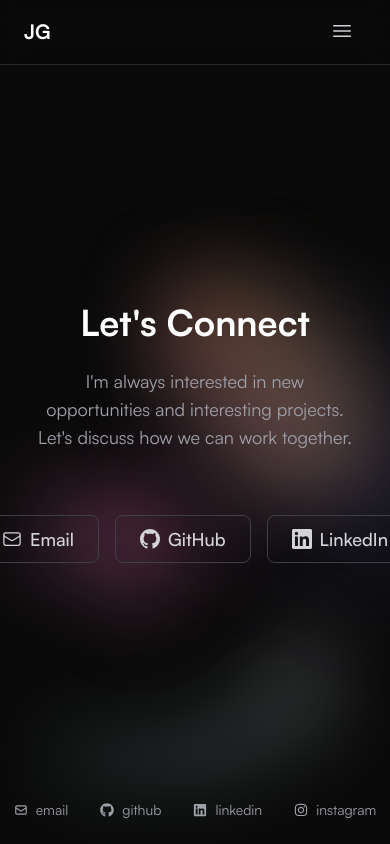
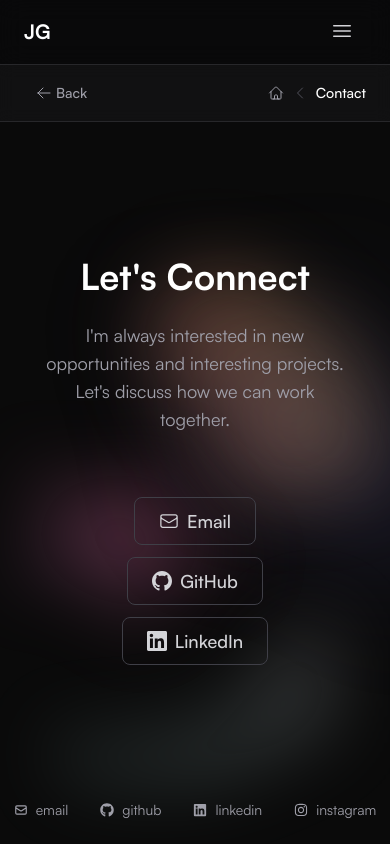
Before and after one commit to jgalmeida93/jgalmeida-portfolio, a Next.js app: page /contact in a window 390 px wide. Shown: the top 844 px of the page. Built offline with nearby package versions, Linux system fonts and the light colour scheme.

Commit message:
feat: add breadcrumbs component

```diff
--- a/src/app/layout.tsx
+++ b/src/app/layout.tsx
@@ -1,6 +1,7 @@
 import type { Metadata } from "next";
 import "./globals.css";
 import { Navigation } from "@/components/ui/navigation";
+import { Breadcrumbs } from "@/components/ui/breadcrumbs";
 import { SocialLinks } from "@/components/ui/social-links";
 import { BackgroundArtifact } from "@/components/ui/background-artifact";
 
@@ -48,6 +49,7 @@ export default function RootLayout({
       <body className="min-h-screen flex flex-col bg-zinc-950">
         <BackgroundArtifact />
         <Navigation items={navigationItems} />
+        <Breadcrumbs />
         <main className="flex-1 flex flex-col items-center justify-center px-4">
           {children}
         </main>
--- a/src/components/sections/contact-section.tsx
+++ b/src/components/sections/contact-section.tsx
@@ -85,7 +85,7 @@ export function ContactSection({ contact }: ContactSectionProps) {
           </p>
         </motion.div>
 
-        <div className="flex items-center justify-center gap-4 max-w-xs mx-auto">
+        <div className="flex flex-col w-full gap-3 items-center justify-center md:flex-row md:gap-4 md:w-auto">
           {socialLinks.map((link, index) => (
             <SocialLink
               key={link.label}
--- /dev/null
+++ b/src/components/ui/breadcrumbs.tsx
@@ -0,0 +1,117 @@
+"use client";
+
+import { motion } from "framer-motion";
+import {
+  ChevronLeftIcon,
+  HomeIcon,
+  ArrowLeftIcon,
+} from "@heroicons/react/24/outline";
+import Link from "next/link";
+import { usePathname, useRouter } from "next/navigation";
+import { Button } from "./button";
+
+interface BreadcrumbItem {
+  name: string;
+  href: string;
+}
+
+interface BreadcrumbsProps {
+  className?: string;
+}
+
+export function Breadcrumbs({ className }: BreadcrumbsProps) {
+  const pathname = usePathname();
+  const router = useRouter();
+
+  const getBreadcrumbs = (): BreadcrumbItem[] => {
+    const segments = pathname.split("/").filter(Boolean);
+
+    if (segments.length === 0) {
+      return [];
+    }
+
+    const breadcrumbs: BreadcrumbItem[] = [];
+    let currentPath = "";
+
+    segments.forEach((segment, index) => {
+      currentPath += `/${segment}`;
+      const name = segment.charAt(0).toUpperCase() + segment.slice(1);
+      breadcrumbs.push({
+        name,
+        href: currentPath,
+      });
+    });
+
+    return breadcrumbs;
+  };
+
+  const breadcrumbs = getBreadcrumbs();
+
+  if (breadcrumbs.length === 0) {
+    return null;
+  }
+
+  const handleBack = () => {
+    if (breadcrumbs.length > 1) {
+      // Go to the previous breadcrumb
+      const previousBreadcrumb = breadcrumbs[breadcrumbs.length - 2];
+      router.push(previousBreadcrumb.href);
+    } else {
+      // Go home if we're at the first level
+      router.push("/");
+    }
+  };
+
+  return (
+    <motion.div
+      initial={{ opacity: 0, y: -10 }}
+      animate={{ opacity: 1, y: 0 }}
+      className={`md:hidden ${className || ""}`}
+    >
+      <div className="bg-zinc-900/50 backdrop-blur-sm border-b border-zinc-800">
+        <div className="mx-auto max-w-7xl px-6 lg:px-8">
+          <div className="flex items-center justify-between py-3">
+            {/* Back button */}
+            <Button
+              variant="ghost"
+              size="sm"
+              onClick={handleBack}
+              className="flex items-center space-x-1 text-zinc-400 hover:text-white"
+            >
+              <ArrowLeftIcon className="h-4 w-4" />
+              <span className="text-sm">Back</span>
+            </Button>
+
+            {/* Breadcrumb trail */}
+            <div className="flex items-center space-x-2">
+              <Link
+                href="/"
+                className="flex items-center text-zinc-400 hover:text-white transition-colors"
+              >
+                <HomeIcon className="h-4 w-4" />
+              </Link>
+
+              {breadcrumbs.map((item, index) => (
+                <div key={item.href} className="flex items-center space-x-2">
+                  <ChevronLeftIcon className="h-4 w-4 text-zinc-600" />
+                  {index === breadcrumbs.length - 1 ? (
+                    <span className="text-sm font-medium text-white">
+                      {item.name}
+                    </span>
+                  ) : (
+                    <Link
+                      href={item.href}
+                      className="text-sm text-zinc-400 hover:text-white transition-colors"
+                    >
+                      {item.name}
+                    </Link>
+                  )}
+                </div>
+              ))}
+            </div>
+          </div>
+        </div>
+      </div>
+    </motion.div>
+  );
+}
```
